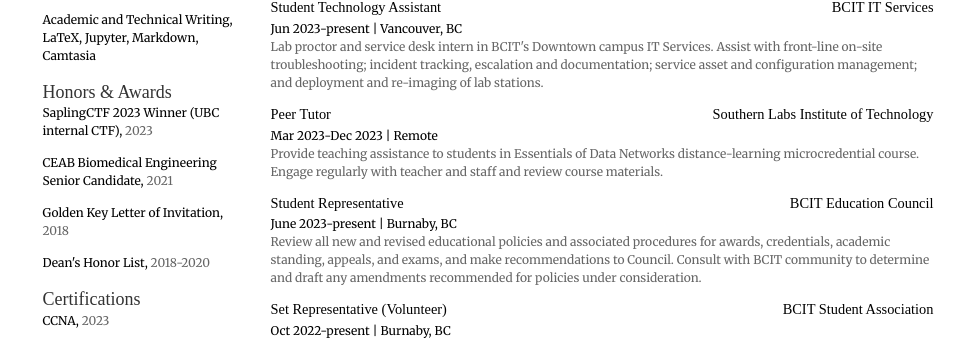
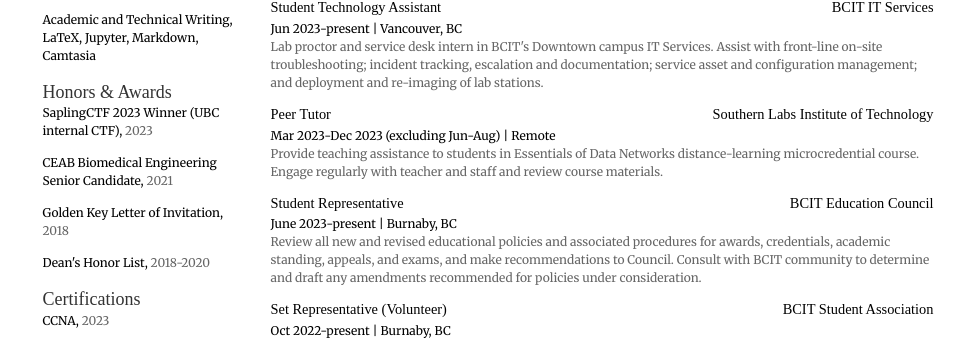
Before and after one commit to gahssi/gahssi.github.io, a Jekyll site: the page built from cv/index.html, in a window 1280 px wide. Shown: the part 350-690 px from the top of the page, without its empty margins (152-1127 px from the left). Built offline with Jekyll 4.4.1, drawn with Linux system fonts in a browser that asks for light colours; nearby versions of some CDN libraries; some web fonts are replaced.

Commit message:
resume edit

```diff
--- a/_data/resume/exp.yml
+++ b/_data/resume/exp.yml
@@ -9,7 +9,7 @@
   title: "Peer Tutor"
   location: "Remote"
   start: "Mar 2023"
-  end: "Dec 2023"
+  end: "Dec 2023 (excluding Jun-Aug)"
   description: "Provide teaching assistance to students in Essentials of Data Networks distance-learning microcredential course. Engage regularly with teacher and staff and review course materials."
 - company: 'BCIT Education Council'
   title: 'Student Representative'
```
